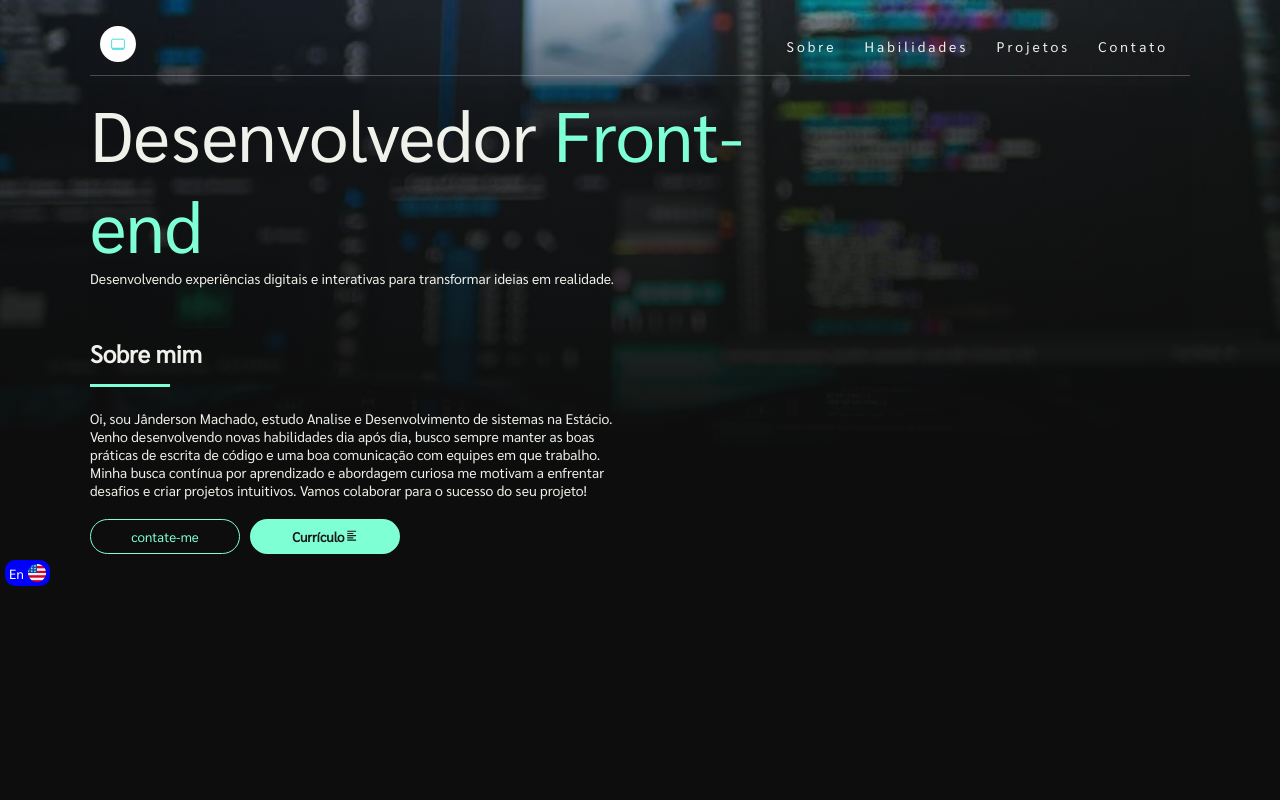
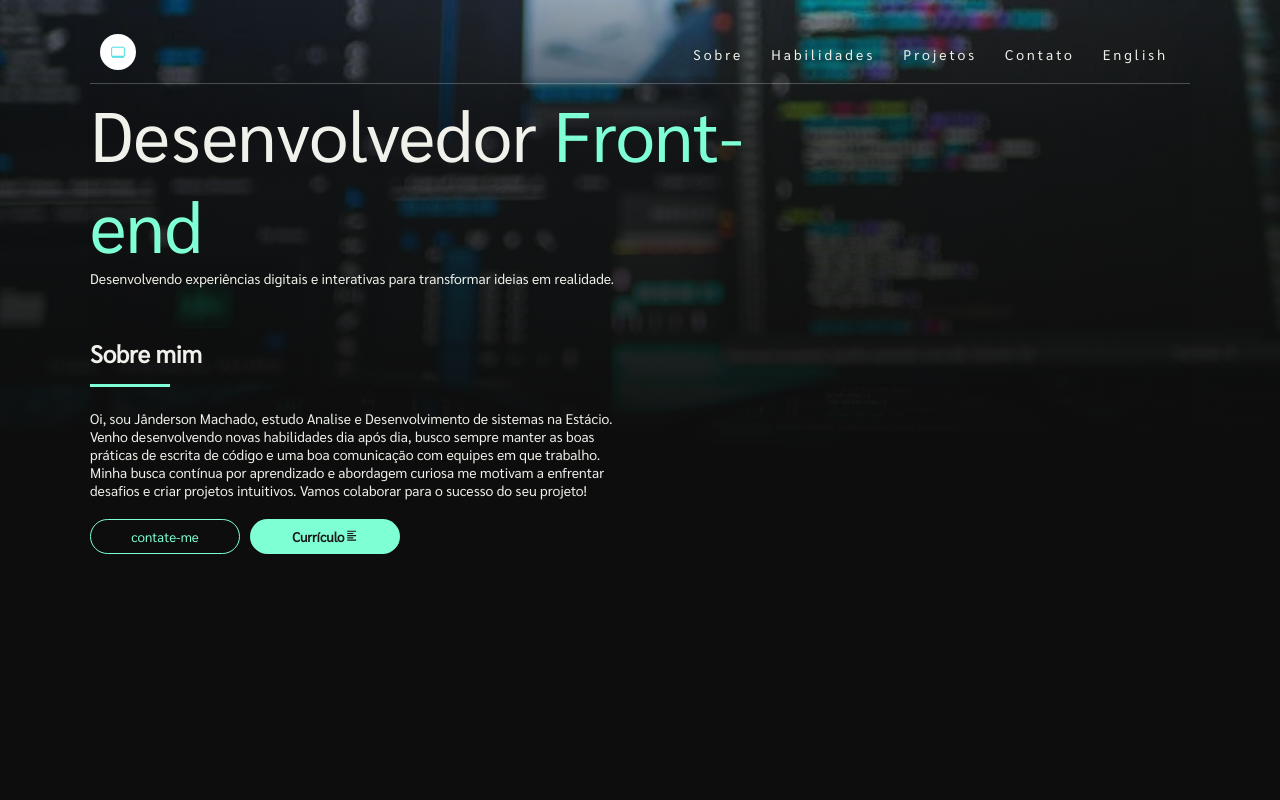
Before and after one commit to jotaMch/Portfolio_Jm, a React (Vite) app: page / in a window 1280 px wide. Shown: the top 800 px of the page. Built offline with nearby package versions, Linux system fonts and the light colour scheme.

Commit message:
add new header

```diff
--- a/src/App.jsx
+++ b/src/App.jsx
@@ -10,9 +10,8 @@ import Educacao from './components/Educacao';
 import Footer from './components/Footer';
 import Mensagem from './components/Mensagem';
 import Techskill from './components/TechSkills';
-import Usd from './assets/usd.png';
-import Br from './assets/brasil.png';
 import styled from 'styled-components';
+
 
 function App() {
   const [isEnglish, setIsEnglish] = useState(false);
@@ -26,10 +25,10 @@ function App() {
       <main>
             <About isEnglish={isEnglish} />
         <div className="container">
-          <Header isEnglish={isEnglish}  />
+          <Header isEnglish={isEnglish} handleLanguage={handleLanguage} />
           <div className='flex-inicio'>
 
-          {!isEnglish &&
+          {/* {!isEnglish &&
           <Button style={{display: 'flex', backgroundColor: 'blue', alignItems: 'center'}} onClick={handleLanguage}>
             En
             <img style={{height: 18, marginLeft: 4}} src={Usd} alt="bandeira En" />
@@ -42,7 +41,7 @@ function App() {
             Pt
             <img style={{height: 18, marginLeft: 4}} src={Br} alt="bandeira Br" />
           </Button>
-          }
+          } */}
           </div>
         </div>
       </main>
--- a/src/components/Header.jsx
+++ b/src/components/Header.jsx
@@ -2,9 +2,14 @@
 import React, { useState, useEffect } from 'react';
 import Logo from '../assets/logo.png';
 import BurguerCode from './Hamburguer.jsx';
+import styled from 'styled-components';
+import Usd from '../assets/usd.png';
+import Br from '../assets/brasil.png';
 
 function Header(props) {
     const [isVisible, setIsVisible] = useState(false);
+
+    const { isEnglish, handleLanguage } = props;
 
     useEffect(() => {
     const header = document.querySelector('header');
@@ -76,7 +81,14 @@ return (
                     <span className="actual-text">Contato</span>
                     <span className="front-text"></span>
                 </li>
+
+                <li style={{alignItems: 'center'}} onClick={handleLanguage}>
+                        English
+                </li>
             </ul>
+
+
+
 
             <ul className='telaG'>
                 <li data-text="Sobre" onClick={() => scrollToSection('about')}>
@@ -94,6 +106,9 @@ return (
                 <li data-text="Contato" onClick={() => scrollToSection('contact')}>
                     <span className="actual-text">Contato</span>
                     <span className="front-text"></span>
+                </li>
+                <li style={{alignItems: 'center'}} onClick={handleLanguage}>
+                        English
                 </li>
             </ul>
         </nav>
@@ -123,6 +138,9 @@ return (
                     <span className="actual-text">Contact</span>
                     <span className="front-text"></span>
                 </li>
+                <li style={{ alignItems: 'center'}} onClick={handleLanguage}>
+                        Português
+                </li>
             </ul>
 
             <ul className='telaG'>
@@ -142,6 +160,11 @@ return (
                     <span className="actual-text">Contact</span>
                     <span className="front-text"></span>
                 </li>
+                <li style={{ alignItems: 'center'}} onClick={handleLanguage}>
+
+                        Português
+                    {/* Estou colocando os botoes de idioma no header, falta as bandeiras e estilizar para mobile */}
+                </li>
             </ul>
     </nav>
     }
@@ -151,3 +174,16 @@ return (
 }
 
 export default Header;
+
+
+
+/*
+
+
+const Button = styled.button`
+    background-color: #99d5da5c;
+    color: #fff;
+    padding: 4px;
+    cursor: pointer;
+`
+ */
--- a/src/styles/main.css
+++ b/src/styles/main.css
@@ -39,7 +39,7 @@ header {
   padding: 22px 14px 2px px;
   border-bottom: 1px solid #eff1ea41;
   position: fixed;
-  top: 2%;
+  top: 3%;
   left: 50%;
   translate: -50%;
   max-width: 1100px;
@@ -50,8 +50,11 @@ header {
 }
 
 .header-top {
-  top: 0%;
-  background-color:  #0d0d0d;
+  top: 4px;
+  background-color:  #bababa6f;
+  backdrop-filter: blur(80px);
+  border-bottom: none;
+  border-radius: 30px;
 }
 
 
@@ -450,7 +453,7 @@ header li:hover .front-text {
 
 .header-top {
   max-width: 100%;
-  width: 100%;
+  width: 90%;
 }
 
 
```
